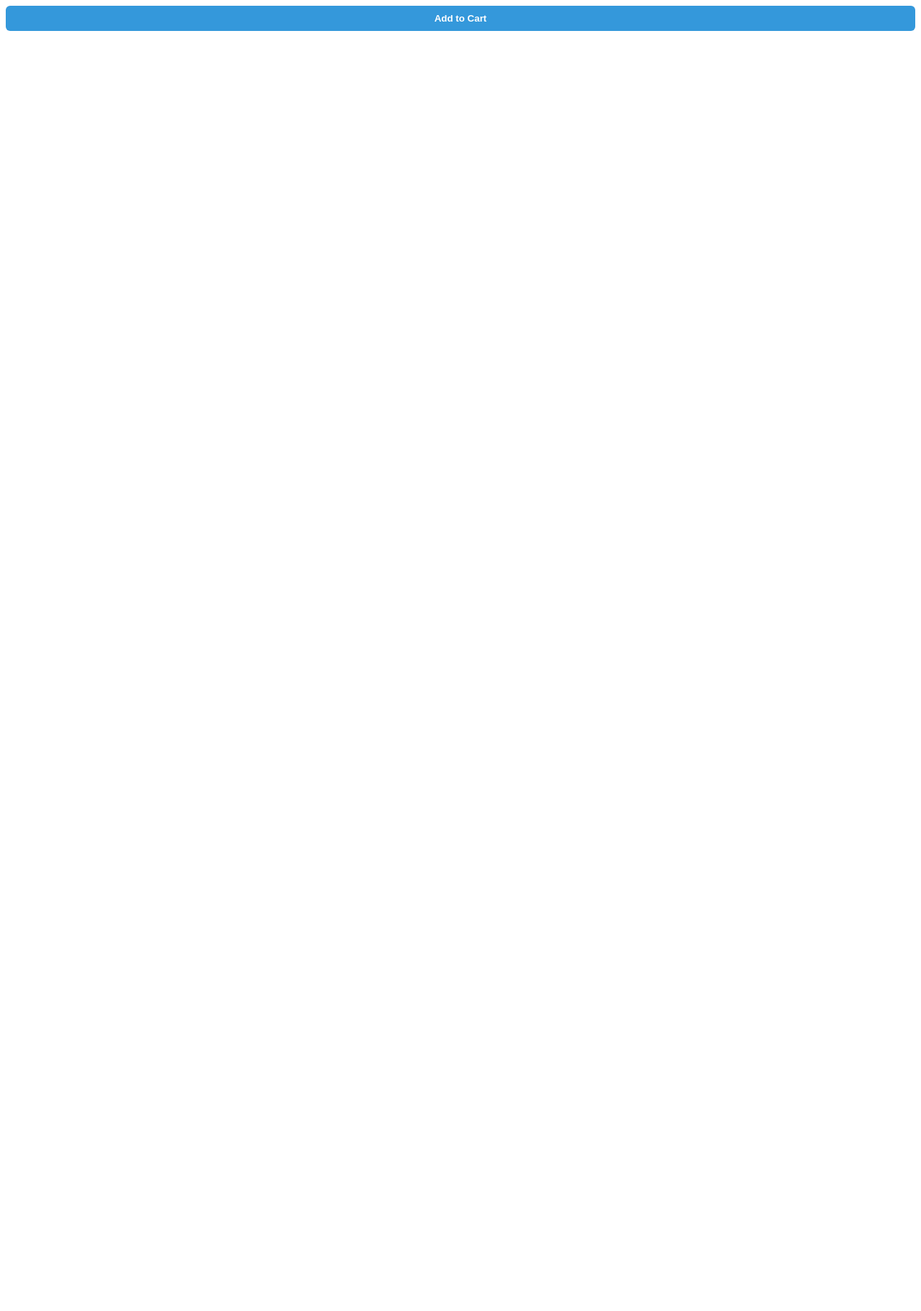
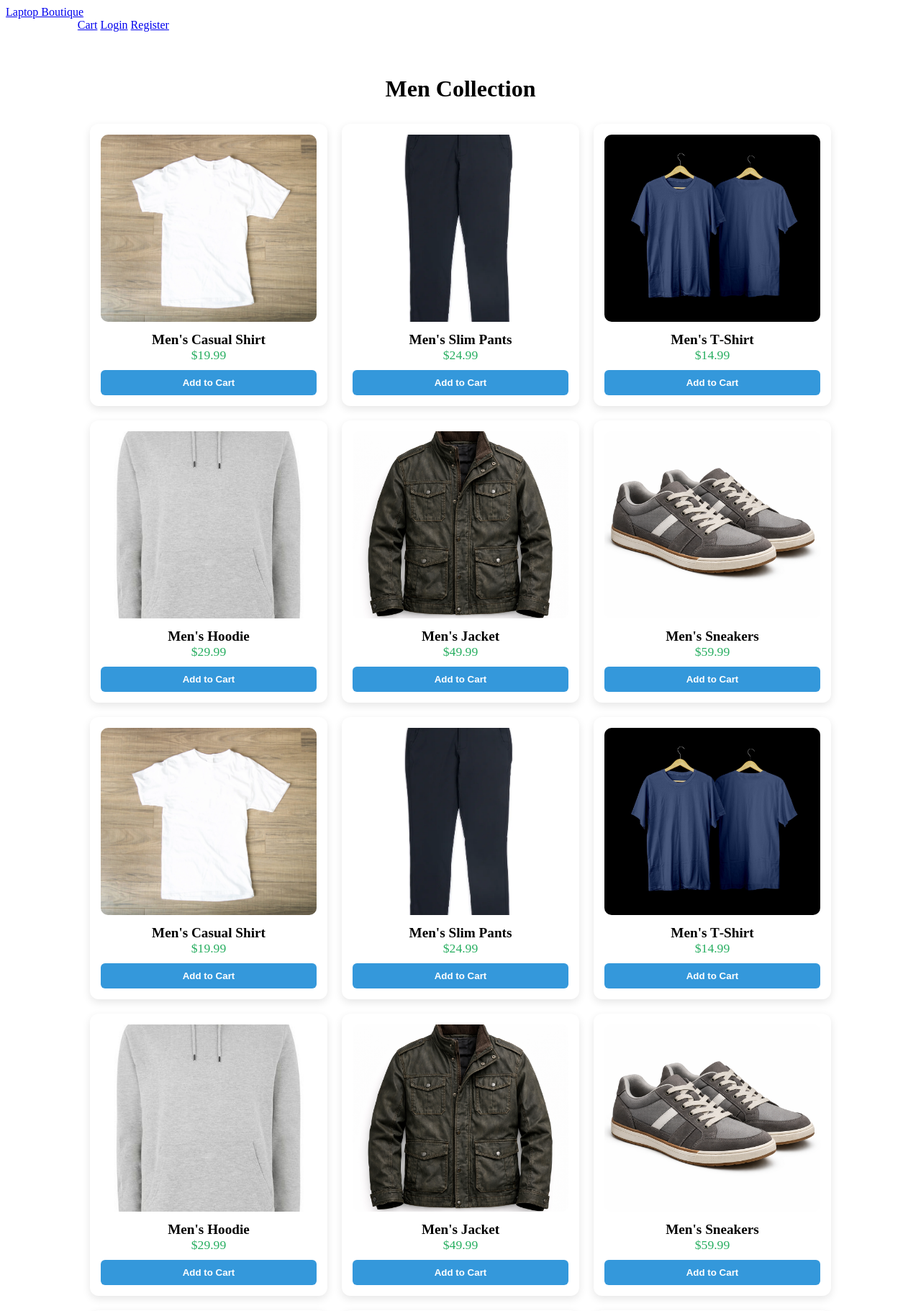
Before and after one commit to alouis7-cyber/Final-Project-Submission, a Django app: page /products/men/ in a window 1280 px wide. Shown: the top 1821 px of the page at 72% size. Before the commit the page ends 43 px from the top, so only its background shows below. Run offline with Django 5.2, Linux system fonts and the light colour scheme; data comes from the database, SQL or seed files in the repository.

Commit message:
push templates

```diff
--- a/orders/templates/product_list.html
+++ b/orders/templates/product_list.html
@@ -1,8 +1,48 @@
+{% extends "base.html" %}
+{% load static %}
+
+{% block content %}
+
+<h1 class="section-title" style="text-align:center;margin-bottom:30px;">
+    {{ title }} Collection
+</h1>
+
+<div class="category-row"
+     style="display:flex;flex-wrap:wrap;gap:20px;justify-content:center;">
+
+    {% for product in products %}
+    <div class="category-card"
+         style="width:300px;background:white;padding:15px;border-radius:12px;
+                box-shadow:0 4px 12px rgba(0,0,0,0.1);text-align:center;">
+
+        {% if product.image %}
+        <img src="{{ product.image.url }}"
+             style="width:100%;height:260px;object-fit:cover;border-radius:10px;">
+        {% else %}
+        <img src="{% static 'images/placeholder.jpg' %}"
+             style="width:100%;height:260px;object-fit:cover;border-radius:10px;">
+        {% endif %}
+
+        <div style="font-size:1.2rem;font-weight:bold;margin-top:10px;">
+            {{ product.name }}
+        </div>
+
+        <div style="color:#27ae60;font-size:1.1rem;margin-bottom:10px;">
+            ${{ product.price }}
+        </div>
+
         <form method="POST" action="{% url 'add_to_cart' product.id %}">
             {% csrf_token %}
             <button type="submit"
-        style="display:block;padding:10px;background:#3498db;color:white;border-radius:6px;
-               text-decoration:none;font-weight:bold;border:none;width:100%;cursor:pointer;">
+                style="display:block;width:100%;padding:10px;background:#3498db;color:white;
+                       border-radius:6px;font-weight:bold;border:none;cursor:pointer;">
                 Add to Cart
             </button>
         </form>
+
+    </div>
+    {% endfor %}
+
+</div>
+
+{% endblock %}
--- a/orders/views.py
+++ b/orders/views.py
@@ -84,8 +84,6 @@ def women_products(request):
 def kids_products(request):
     products = Product.objects.filter(category="kids")
     return render(request, "product_list.html", {"products": products, "title": "Kids"})
-
-
 # ---------------------------
 # ADD TO CART
 # ---------------------------
```
Lines whose indentation alone changed are shown as unchanged.
